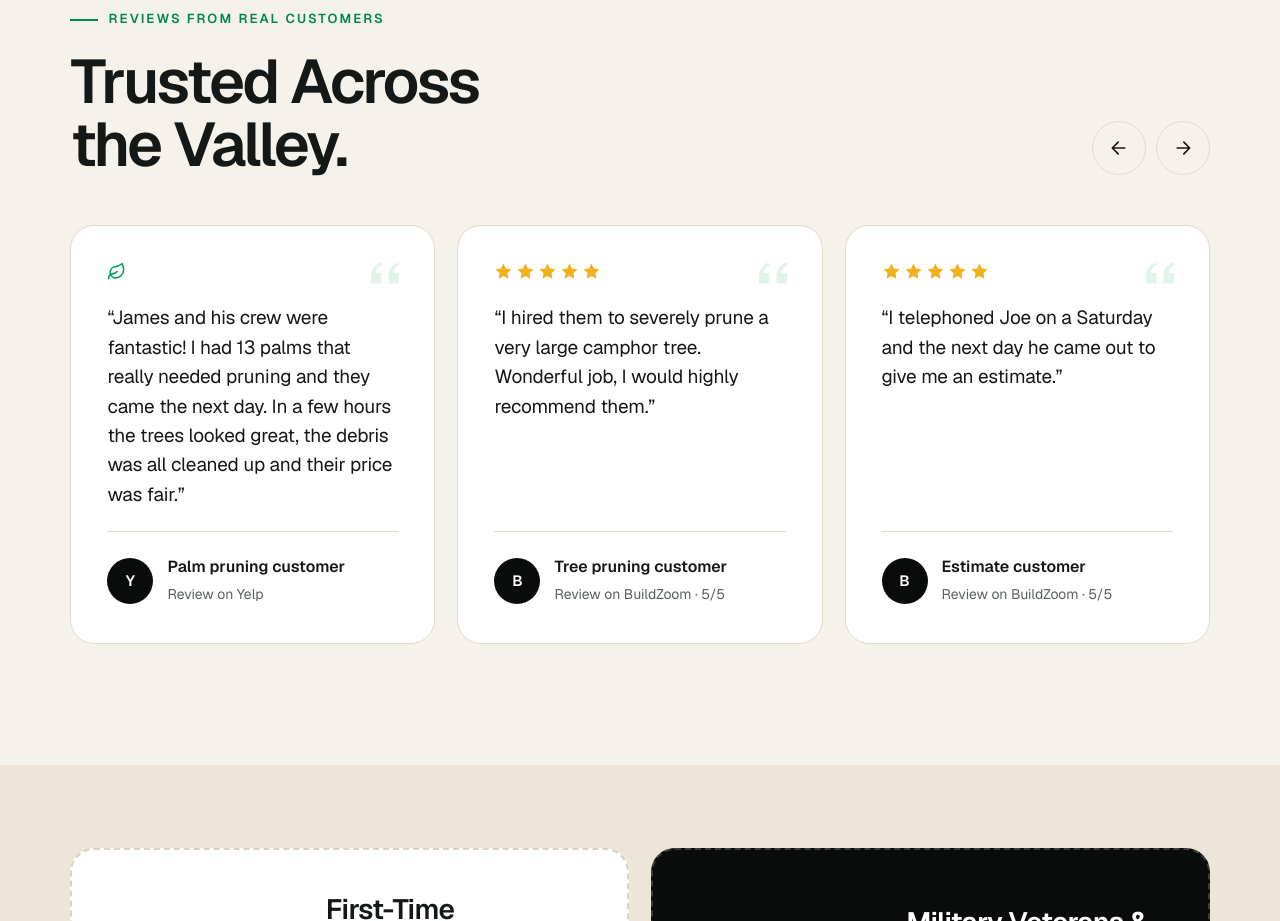
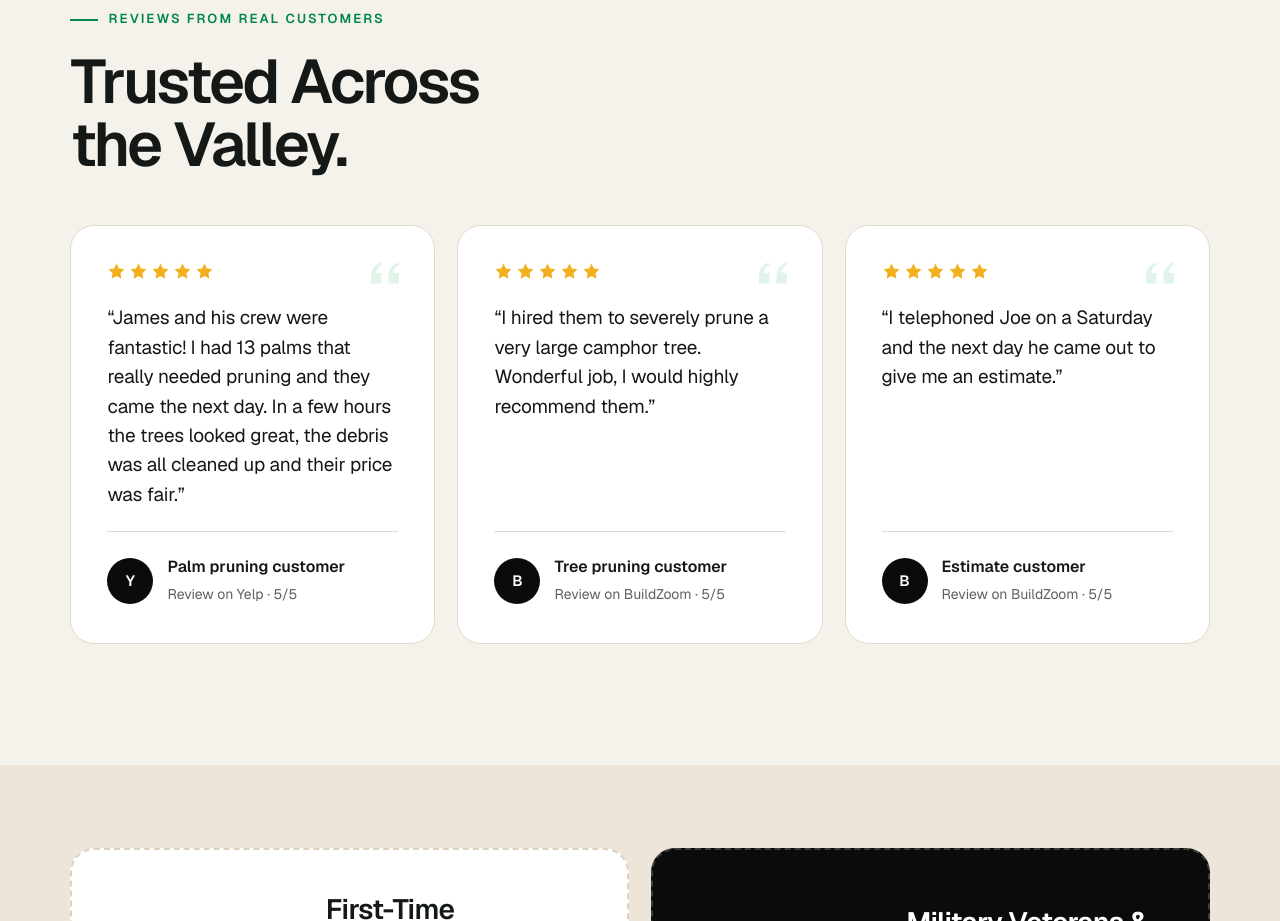
Before and after one commit to dot-jaypeg/discount-tree-service, a plain HTML site: page about.html in a window 1280 px wide. Shown: the part 4820-5741 px from the top of the page. Drawn offline with Linux system fonts and the light colour scheme.

Commit message:
Reviews: remove slider arrows, show 5 stars on Yelp review
Only three reviews exist, so the prev/next arrows aren't needed.
Yelp review rating confirmed as 5 stars by Jayden.

Co-Authored-By: Claude Opus 5.5 <noreply@anthropic.com>

```diff
--- a/about.html
+++ b/about.html
@@ -185,17 +185,13 @@
         <span class="eyebrow" data-reveal>Reviews From Real Customers</span>
         <h2 class="h2" data-reveal>Trusted Across<br>the Valley.</h2>
       </div>
-      <div class="rv-controls" data-reveal>
-        <button class="rv-btn" type="button" data-prev aria-label="Previous review"><svg viewBox="0 0 24 24" fill="none" stroke="currentColor" stroke-width="2" stroke-linecap="round" stroke-linejoin="round" aria-hidden="true"><path d="M19 12H5M11 19l-7-7 7-7"/></svg></button>
-        <button class="rv-btn" type="button" data-next aria-label="Next review"><svg viewBox="0 0 24 24" fill="none" stroke="currentColor" stroke-width="2" stroke-linecap="round" stroke-linejoin="round" aria-hidden="true"><path d="M5 12h14M13 5l7 7-7 7"/></svg></button>
-      </div>
     </div>
     <div class="rv-track" data-reveal>
         <article class="rv-card">
           <svg class="q" viewBox="0 0 24 24" fill="currentColor" aria-hidden="true"><path d="M9.5 6C6 7.3 4 10 4 13.6V18h6v-6H7c0-2.3 1.2-3.9 3.3-4.7zm10 0C16 7.3 14 10 14 13.6V18h6v-6h-3c0-2.3 1.2-3.9 3.3-4.7z"/></svg>
-          <div class="stars" aria-hidden="true" style="color:var(--green)"><svg viewBox="0 0 24 24" fill="none" stroke="currentColor" stroke-width="2" stroke-linecap="round" stroke-linejoin="round" aria-hidden="true"><path d="M11 20A7 7 0 0 1 9.8 6.1C15.5 5 17 4.48 19 2c1 2 2 4.18 2 8 0 5.5-4.78 10-10 10Z"/><path d="M2 21c0-3 1.85-5.36 5.08-6C9.5 14.52 12 13 13 12"/></svg></div>
+          <div class="stars" aria-label="5 out of 5 stars"><svg viewBox="0 0 24 24" fill="currentColor" aria-hidden="true"><path d="m12 2 3.09 6.26L22 9.27l-5 4.87 1.18 6.88L12 17.77l-6.18 3.25L7 14.14 2 9.27l6.91-1.01z"/></svg><svg viewBox="0 0 24 24" fill="currentColor" aria-hidden="true"><path d="m12 2 3.09 6.26L22 9.27l-5 4.87 1.18 6.88L12 17.77l-6.18 3.25L7 14.14 2 9.27l6.91-1.01z"/></svg><svg viewBox="0 0 24 24" fill="currentColor" aria-hidden="true"><path d="m12 2 3.09 6.26L22 9.27l-5 4.87 1.18 6.88L12 17.77l-6.18 3.25L7 14.14 2 9.27l6.91-1.01z"/></svg><svg viewBox="0 0 24 24" fill="currentColor" aria-hidden="true"><path d="m12 2 3.09 6.26L22 9.27l-5 4.87 1.18 6.88L12 17.77l-6.18 3.25L7 14.14 2 9.27l6.91-1.01z"/></svg><svg viewBox="0 0 24 24" fill="currentColor" aria-hidden="true"><path d="m12 2 3.09 6.26L22 9.27l-5 4.87 1.18 6.88L12 17.77l-6.18 3.25L7 14.14 2 9.27l6.91-1.01z"/></svg></div>
           <blockquote>“James and his crew were fantastic! I had 13 palms that really needed pruning and they came the next day. In a few hours the trees looked great, the debris was all cleaned up and their price was fair.”</blockquote>
-          <div class="who"><span class="av">Y</span><div><b>Palm pruning customer</b><small>Review on Yelp</small></div></div>
+          <div class="who"><span class="av">Y</span><div><b>Palm pruning customer</b><small>Review on Yelp · 5/5</small></div></div>
         </article>
         <article class="rv-card">
           <svg class="q" viewBox="0 0 24 24" fill="currentColor" aria-hidden="true"><path d="M9.5 6C6 7.3 4 10 4 13.6V18h6v-6H7c0-2.3 1.2-3.9 3.3-4.7zm10 0C16 7.3 14 10 14 13.6V18h6v-6h-3c0-2.3 1.2-3.9 3.3-4.7z"/></svg>
```
Also changed, not shown: index.html (+2 -6 lines), irrigation-services.html (+2 -6 lines), landscaping-services.html (+2 -6 lines), tree-care-services.html (+2 -6 lines), tree-removal.html (+2 -6 lines).
